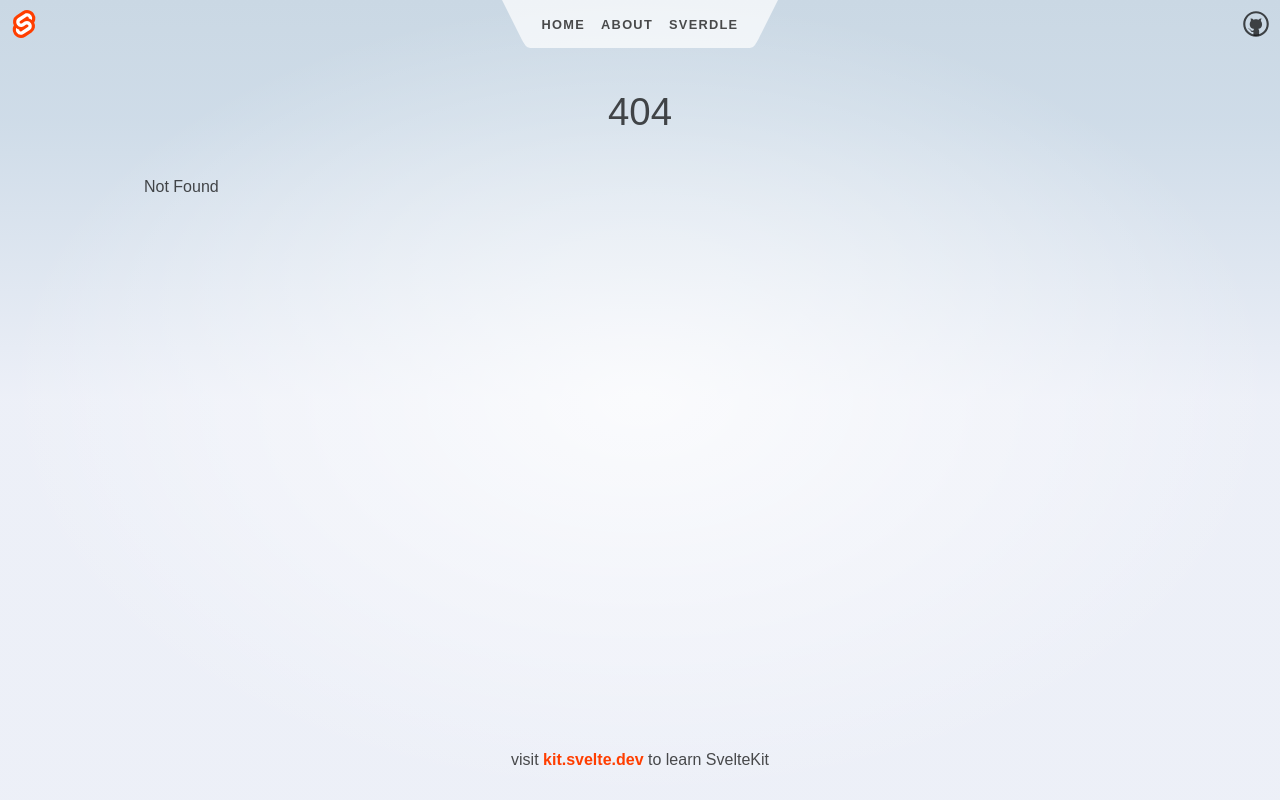
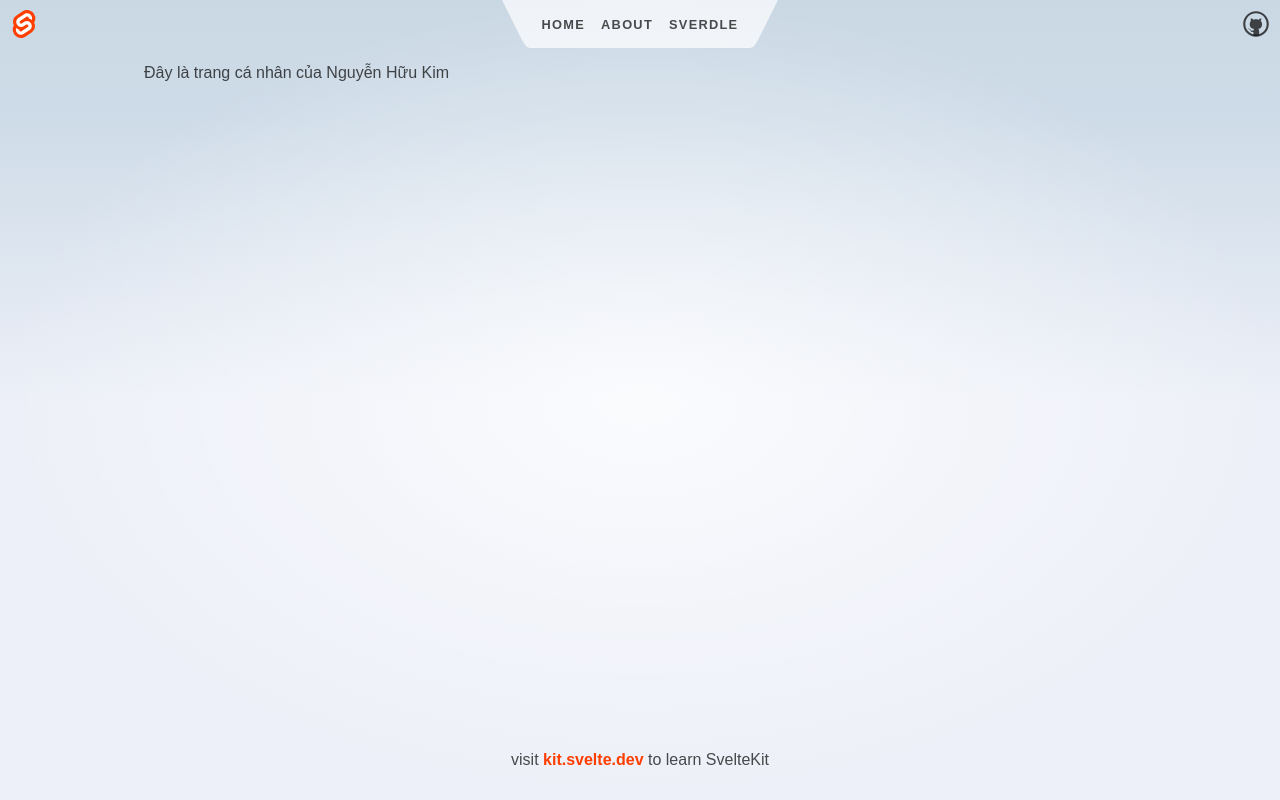
Before and after one commit to longnh-1351/bootcamp-git-gitflow, a SvelteKit app: page /kimnh-0823 in a window 1280 px wide. Before the commit this address had no page. Built offline with nearby package versions, Linux system fonts and the light colour scheme.

Commit message:
Create +page.svelte

```diff
--- /dev/null
+++ b/src/routes/kimnh-0823/+page.svelte
@@ -0,0 +1 @@
+Đây là trang cá nhân của Nguyễn Hữu Kim
```
